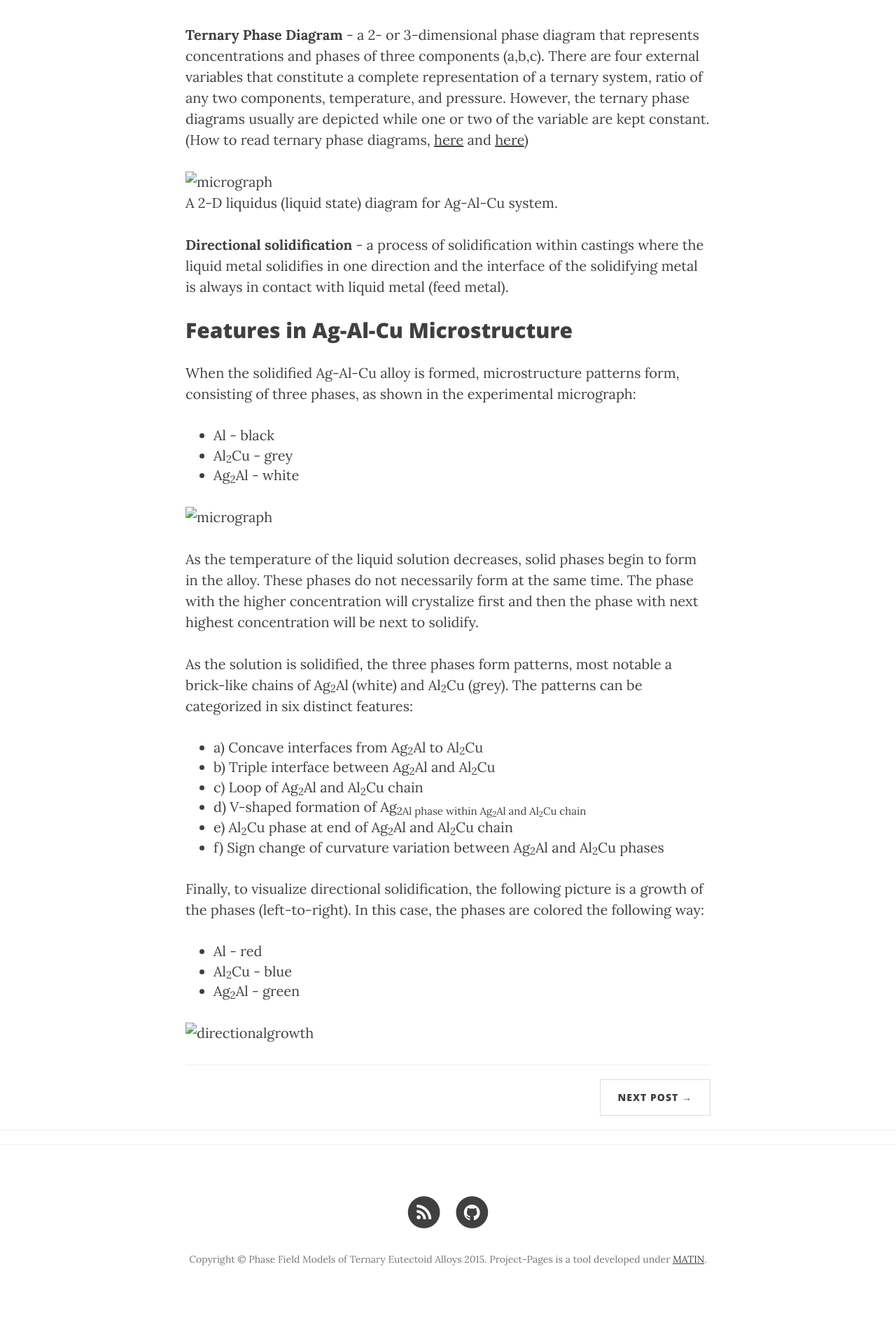
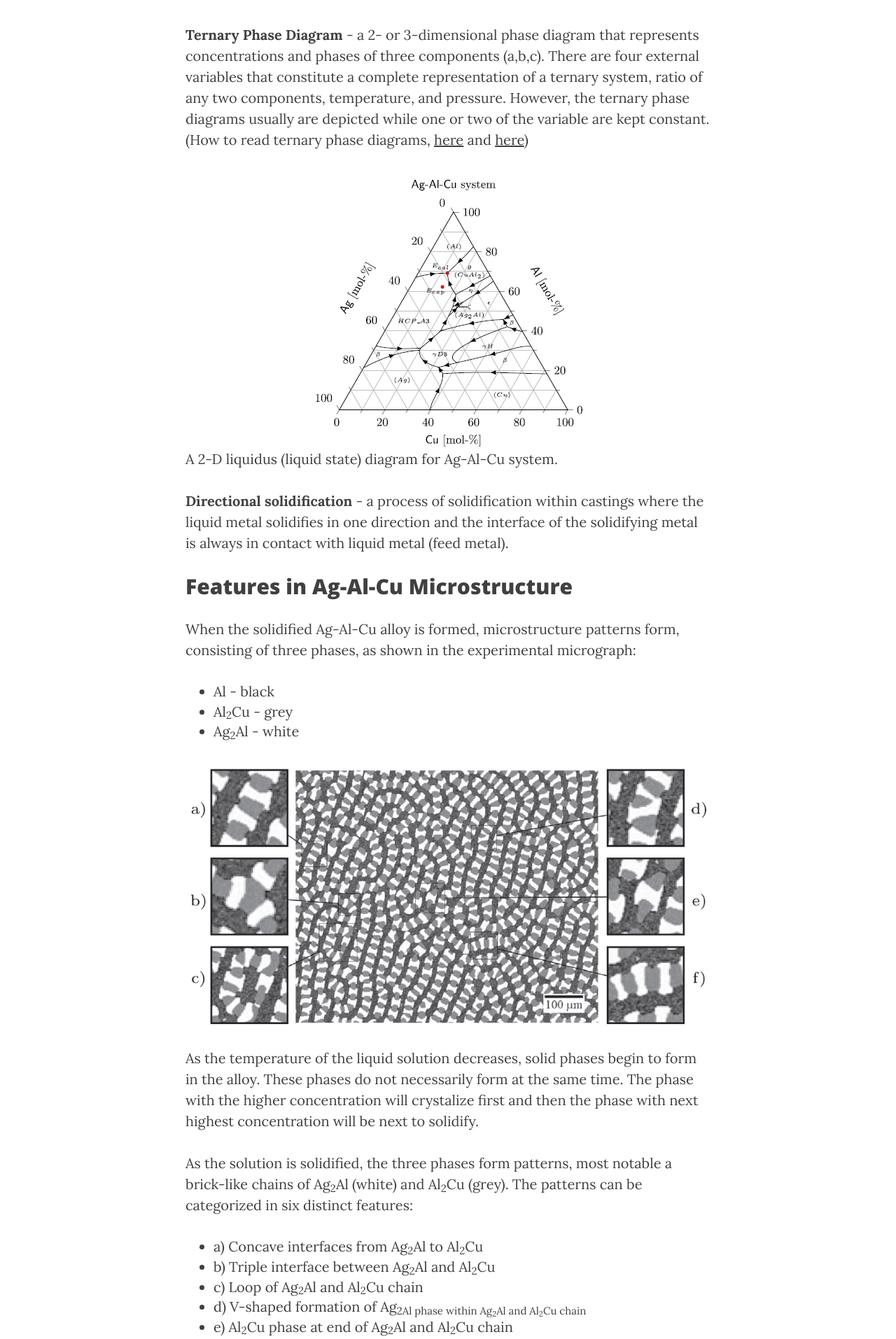
Before and after one commit to Saganaut/MIC-Ternary-Eutectic-Alloy, a Jekyll site: the page built from _posts/2015-09-08-First-Post-About-Paper.markdown, in a window 1280 px wide. Shown: the part 901-2814 px from the top of the page at 70% size. Built offline with Jekyll 4.4.1, drawn with Linux system fonts in a browser that asks for light colours; nearby versions of some CDN libraries; before the commit the page ends 2776 px from its top, so only the background shows below that.

Commit message:
Update 2015-09-08-First-Post-About-Paper.markdown

```diff
--- a/_posts/2015-09-08-First-Post-About-Paper.markdown
+++ b/_posts/2015-09-08-First-Post-About-Paper.markdown
@@ -20,7 +20,7 @@ In this alloy, the eutectic ratios by mole fraction are 0.18 Ag, 0.69 Al, and 0.
 
 **Ternary Phase Diagram** - a 2- or 3-dimensional phase diagram that represents concentrations and phases of three components (a,b,c). There are four external variables that constitute a complete representation of a ternary system, ratio of any two components, temperature, and pressure. However, the ternary phase diagrams usually are depicted while one or two of the variable are kept constant. (How to read ternary phase diagrams, [here](https://www.uwgb.edu/dutchs/Petrology/Teutect.htm) and [here](http://www.asminternational.org/documents/10192/1849770/05342G_Sample_BuyNow.pdf/230f1568-32a2-4669-a03d-b33278ca8825))
 
-![micrograph](/Materials-Informatics-Class-Fall2015/img/liquidus-diagram.jpg)
+![micrograph](/MIC-Ternary-Eutectic-Alloy/img/liquidus-diagram.jpg)
 A 2-D liquidus (liquid state) diagram for Ag-Al-Cu system.
 
 **Directional solidification** - a process of solidification within castings where the liquid metal solidifies in one direction and the interface of the solidifying metal is always in contact with liquid metal (feed metal).
@@ -34,7 +34,7 @@ When the solidified Ag-Al-Cu alloy is formed, microstructure patterns form, cons
 * Al<sub>2</sub>Cu - grey
 * Ag<sub>2</sub>Al - white
 
-![micrograph](/Materials-Informatics-Class-Fall2015/img/micrograph.png)
+![micrograph](/MIC-Ternary-Eutectic-Alloy/img/micrograph.png)
 
 As the temperature of the liquid solution decreases, solid phases begin to form in the alloy. These phases do not necessarily form at the same time. The phase with the higher concentration will crystalize first and then the phase with next highest concentration will be next to solidify.
 
@@ -53,4 +53,4 @@ Finally, to visualize directional solidification, the following picture is a gro
 * Al<sub>2</sub>Cu - blue
 * Ag<sub>2</sub>Al - green
 
-![directionalgrowth](/Materials-Informatics-Class-Fall2015/img/directional-growth.png)
+![directionalgrowth](/MIC-Ternary-Eutectic-Alloy/img/directional-growth.png)
```
